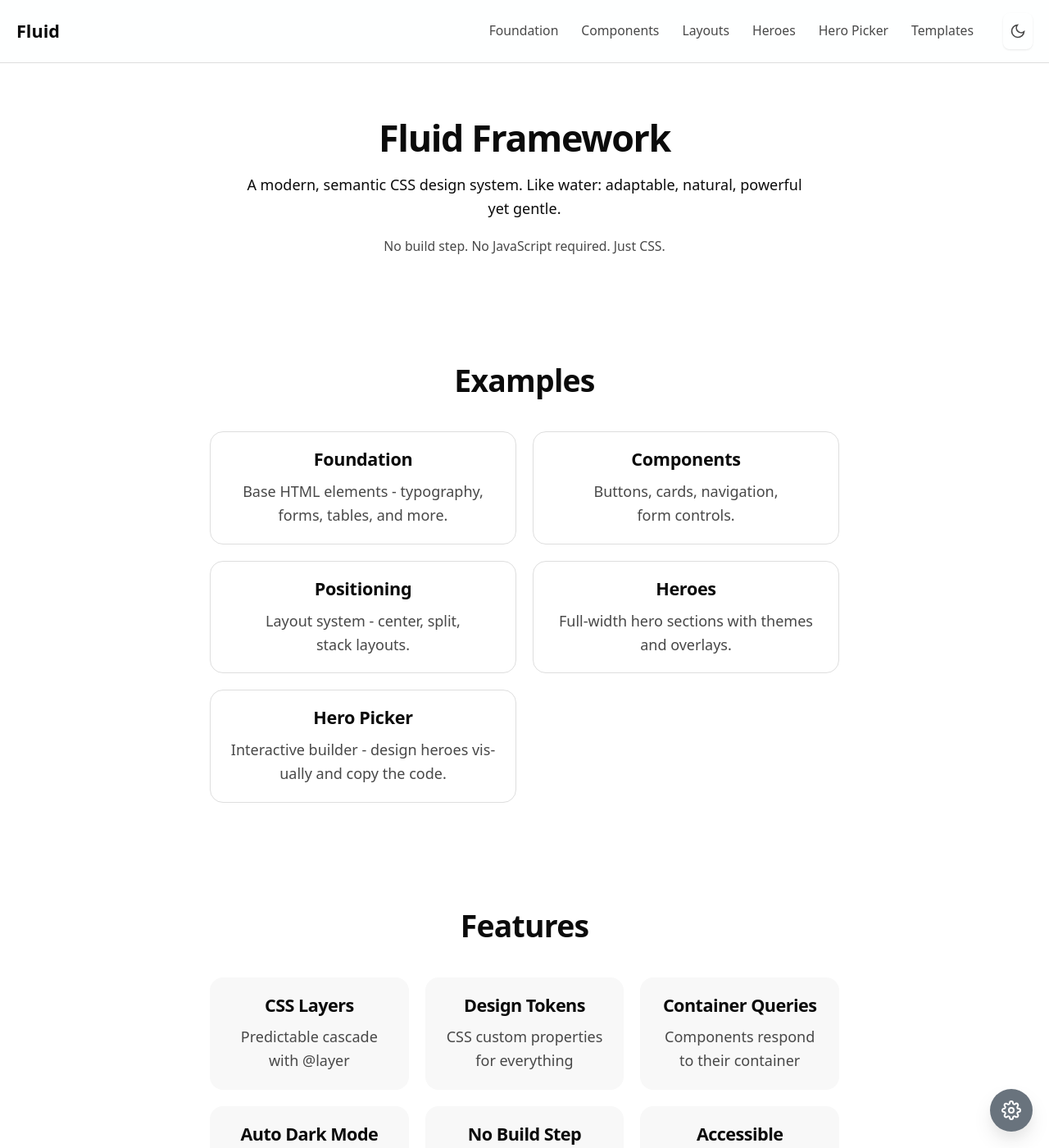
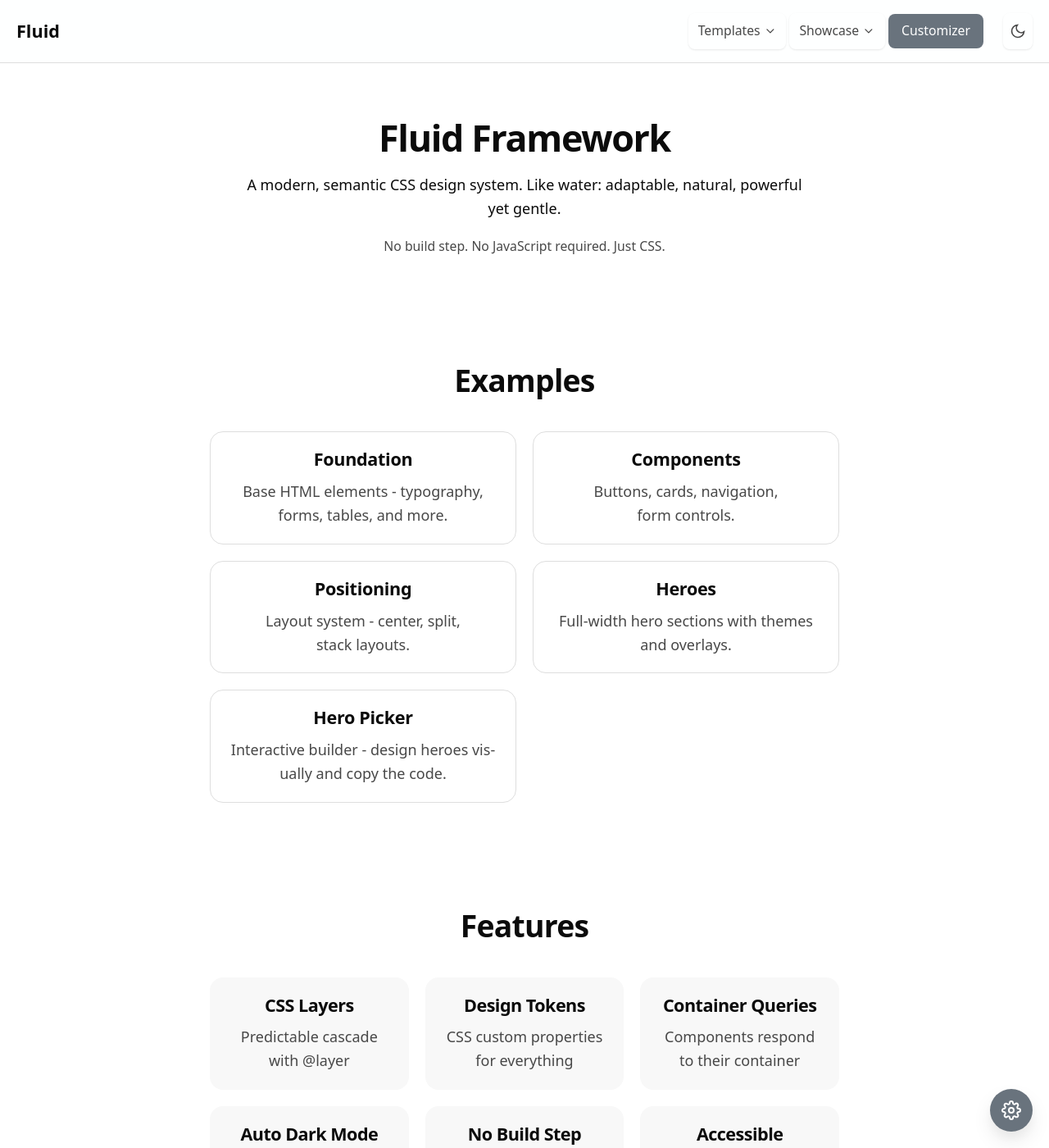
Before and after one commit to Agile-Media-Agency/the-fluid-theme, a Jekyll site: the page built from index.html, in a window 1280 px wide and 1400 px high. Shown: the whole window at 82% size. Built offline with Jekyll 4.4.1, drawn with Linux system fonts in a browser that asks for light colours.

Commit message:
feat: redesign navigation with dropdowns and customizer CTA
- Add dropdown menus for Templates and Showcase sections
- Brand logo always links to site home for consistent navigation
- Add prominent Customizer CTA button in nav
- Create customizer.html coming soon page
- Unify navigation across examples and templates
- Add dropdown CSS with hover animations and mobile support

```diff
--- a/_includes/nav.html
+++ b/_includes/nav.html
@@ -1,13 +1,46 @@
 <nav class="nav" data-sticky>
   <a href="{{ '/' | relative_url }}" class="nav__brand">Fluid</a>
+
   <ul class="nav__menu" role="list" id="nav-menu">
-    <li><a href="{{ '/examples/foundation.html' | relative_url }}" class="nav__link"{% if page.nav == 'foundation' %} aria-current="page"{% endif %}>Foundation</a></li>
-    <li><a href="{{ '/examples/components.html' | relative_url }}" class="nav__link"{% if page.nav == 'components' %} aria-current="page"{% endif %}>Components</a></li>
-    <li><a href="{{ '/examples/positioning.html' | relative_url }}" class="nav__link"{% if page.nav == 'positioning' %} aria-current="page"{% endif %}>Layouts</a></li>
-    <li><a href="{{ '/examples/heroes.html' | relative_url }}" class="nav__link"{% if page.nav == 'heroes' %} aria-current="page"{% endif %}>Heroes</a></li>
-    <li><a href="{{ '/examples/hero-picker.html' | relative_url }}" class="nav__link"{% if page.nav == 'hero-picker' %} aria-current="page"{% endif %}>Hero Picker</a></li>
-    <li><a href="{{ '/templates/' | relative_url }}" class="nav__link"{% if page.nav contains 'template' %} aria-current="page"{% endif %}>Templates</a></li>
+    <!-- Templates Dropdown -->
+    <li class="nav__dropdown">
+      <button class="nav__dropdown-trigger"{% if page.url contains '/templates/' %} data-active{% endif %}>
+        Templates
+        <svg viewBox="0 0 24 24" fill="none" stroke="currentColor" stroke-width="2" stroke-linecap="round" stroke-linejoin="round"><polyline points="6 9 12 15 18 9"></polyline></svg>
+      </button>
+      <ul class="nav__dropdown-menu">
+        <li><a href="{{ '/templates/' | relative_url }}" class="nav__dropdown-link"{% if page.nav == 'templates-home' %} aria-current="page"{% endif %}>Overview</a></li>
+        <li><a href="{{ '/templates/about.html' | relative_url }}" class="nav__dropdown-link"{% if page.nav == 'about' %} aria-current="page"{% endif %}>About</a></li>
+        <li><a href="{{ '/templates/services.html' | relative_url }}" class="nav__dropdown-link"{% if page.nav == 'services' %} aria-current="page"{% endif %}>Services</a></li>
+        <li><a href="{{ '/templates/gallery.html' | relative_url }}" class="nav__dropdown-link"{% if page.nav == 'gallery' %} aria-current="page"{% endif %}>Gallery</a></li>
+        <li><a href="{{ '/templates/blog.html' | relative_url }}" class="nav__dropdown-link"{% if page.nav == 'blog' %} aria-current="page"{% endif %}>Blog</a></li>
+        <li><a href="{{ '/templates/pricing.html' | relative_url }}" class="nav__dropdown-link"{% if page.nav == 'pricing' %} aria-current="page"{% endif %}>Pricing</a></li>
+        <li><a href="{{ '/templates/faq.html' | relative_url }}" class="nav__dropdown-link"{% if page.nav == 'faq' %} aria-current="page"{% endif %}>FAQ</a></li>
+        <li><a href="{{ '/templates/contact.html' | relative_url }}" class="nav__dropdown-link"{% if page.nav == 'contact' %} aria-current="page"{% endif %}>Contact</a></li>
+      </ul>
+    </li>
+
+    <!-- Showcase Dropdown -->
+    <li class="nav__dropdown">
+      <button class="nav__dropdown-trigger"{% if page.url contains '/examples/' %} data-active{% endif %}>
+        Showcase
+        <svg viewBox="0 0 24 24" fill="none" stroke="currentColor" stroke-width="2" stroke-linecap="round" stroke-linejoin="round"><polyline points="6 9 12 15 18 9"></polyline></svg>
+      </button>
+      <ul class="nav__dropdown-menu">
+        <li><a href="{{ '/examples/foundation.html' | relative_url }}" class="nav__dropdown-link"{% if page.nav == 'foundation' %} aria-current="page"{% endif %}>Foundation</a></li>
+        <li><a href="{{ '/examples/components.html' | relative_url }}" class="nav__dropdown-link"{% if page.nav == 'components' %} aria-current="page"{% endif %}>Components</a></li>
+        <li><a href="{{ '/examples/positioning.html' | relative_url }}" class="nav__dropdown-link"{% if page.nav == 'positioning' %} aria-current="page"{% endif %}>Layouts</a></li>
+        <li><a href="{{ '/examples/heroes.html' | relative_url }}" class="nav__dropdown-link"{% if page.nav == 'heroes' %} aria-current="page"{% endif %}>Heroes</a></li>
+        <li><a href="{{ '/examples/hero-picker.html' | relative_url }}" class="nav__dropdown-link"{% if page.nav == 'hero-picker' %} aria-current="page"{% endif %}>Hero Picker</a></li>
+      </ul>
+    </li>
+
+    <!-- Customizer CTA -->
+    <li>
+      <a href="{{ '/customizer.html' | relative_url }}" class="nav__cta">Customizer</a>
+    </li>
   </ul>
+
   <button class="nav__theme-toggle" aria-label="Toggle theme" onclick="toggleTheme()">
     <svg class="icon-moon" viewBox="0 0 24 24" fill="none" stroke="currentColor" stroke-width="2">
       <path d="M21 12.79A9 9 0 1 1 11.21 3 7 7 0 0 0 21 12.79z"/>
--- a/src/components/nav.css
+++ b/src/components/nav.css
@@ -157,6 +157,133 @@
 
 
   /* ========================================
+     DROPDOWN MENUS
+     ======================================== */
+
+  .nav__dropdown {
+    position: relative;
+  }
+
+  .nav__dropdown-trigger {
+    display: flex;
+    align-items: center;
+    gap: var(--space-1);
+    padding: var(--space-2) var(--space-3);
+    font-size: var(--font-size-sm);
+    font-weight: var(--weight-medium);
+    color: var(--color-text-muted);
+    text-decoration: none;
+    background: none;
+    border: none;
+    border-radius: var(--radius-md);
+    cursor: pointer;
+    transition:
+      color var(--duration-normal) var(--ease-fluid),
+      background-color var(--duration-normal) var(--ease-fluid);
+  }
+
+  .nav__dropdown-trigger:hover,
+  .nav__dropdown:hover .nav__dropdown-trigger,
+  .nav__dropdown:focus-within .nav__dropdown-trigger {
+    color: var(--color-text);
+    background-color: var(--color-surface);
+  }
+
+  .nav__dropdown-trigger[data-active] {
+    color: var(--accent);
+  }
+
+  .nav__dropdown-trigger svg {
+    width: 1em;
+    height: 1em;
+    transition: transform var(--duration-normal) var(--ease-fluid);
+  }
+
+  .nav__dropdown:hover .nav__dropdown-trigger svg,
+  .nav__dropdown:focus-within .nav__dropdown-trigger svg {
+    transform: rotate(180deg);
+  }
+
+  .nav__dropdown-menu {
+    position: absolute;
+    inset-block-start: 100%;
+    inset-inline-start: 0;
+    min-inline-size: 12rem;
+    padding: var(--space-2);
+    margin: 0;
+    margin-block-start: var(--space-1);
+    list-style: none;
+    background-color: var(--color-background);
+    border: 1px solid var(--color-border-subtle);
+    border-radius: var(--radius-lg);
+    box-shadow: var(--shadow-lg);
+    opacity: 0;
+    visibility: hidden;
+    transform: translateY(-0.5rem);
+    transition:
+      opacity var(--duration-normal) var(--ease-fluid),
+      visibility var(--duration-normal) var(--ease-fluid),
+      transform var(--duration-normal) var(--ease-fluid);
+    z-index: var(--z-dropdown);
+  }
+
+  .nav__dropdown:hover .nav__dropdown-menu,
+  .nav__dropdown:focus-within .nav__dropdown-menu {
+    opacity: 1;
+    visibility: visible;
+    transform: translateY(0);
+  }
+
+  .nav__dropdown-menu li {
+    margin: 0;
+  }
+
+  .nav__dropdown-link {
+    display: block;
+    padding: var(--space-2) var(--space-3);
+    font-size: var(--font-size-sm);
+    color: var(--color-text-muted);
+    text-decoration: none;
+    border-radius: var(--radius-md);
+    transition:
+      color var(--duration-normal) var(--ease-fluid),
+      background-color var(--duration-normal) var(--ease-fluid);
+  }
+
+  .nav__dropdown-link:hover {
+    color: var(--color-text);
+    background-color: var(--color-surface);
+  }
+
+  .nav__dropdown-link[aria-current="page"] {
+    color: var(--accent);
+    background-color: var(--accent-subtle);
+  }
+
+  /* CTA Button in nav */
+  .nav__cta {
+    display: inline-flex;
+    align-items: center;
+    gap: var(--space-2);
+    padding: var(--space-2) var(--space-4);
+    font-size: var(--font-size-sm);
+    font-weight: var(--weight-medium);
+    color: white;
+    text-decoration: none;
+    background-color: var(--accent);
+    border-radius: var(--radius-md);
+    transition:
+      background-color var(--duration-normal) var(--ease-fluid),
+      transform var(--duration-fast) var(--ease-settle);
+  }
+
+  .nav__cta:hover {
+    background-color: var(--accent-hover);
+    transform: translateY(-1px);
+  }
+
+
+  /* ========================================
      RESPONSIVE NAVIGATION
      Adapts to container width
      ======================================== */
@@ -282,6 +409,34 @@
     .nav__link {
       display: block;
       padding: var(--space-3);
+    }
+
+    /* Mobile dropdowns - always visible, stacked */
+    .nav__dropdown-menu {
+      position: static;
+      opacity: 1;
+      visibility: visible;
+      transform: none;
+      box-shadow: none;
+      border: none;
+      padding-inline-start: var(--space-4);
+      margin-block-start: 0;
+      background-color: transparent;
+    }
+
+    .nav__dropdown-trigger svg {
+      display: none;
+    }
+
+    .nav__dropdown-trigger {
+      padding: var(--space-3);
+      font-weight: var(--weight-semibold);
+      color: var(--color-text);
+    }
+
+    .nav__cta {
+      margin-block-start: var(--space-3);
+      justify-content: center;
     }
 
     .nav__actions {
```
Also changed, not shown: _includes/template-nav.html (+40 -9 lines), customizer.html (added, +89 -0 lines).
